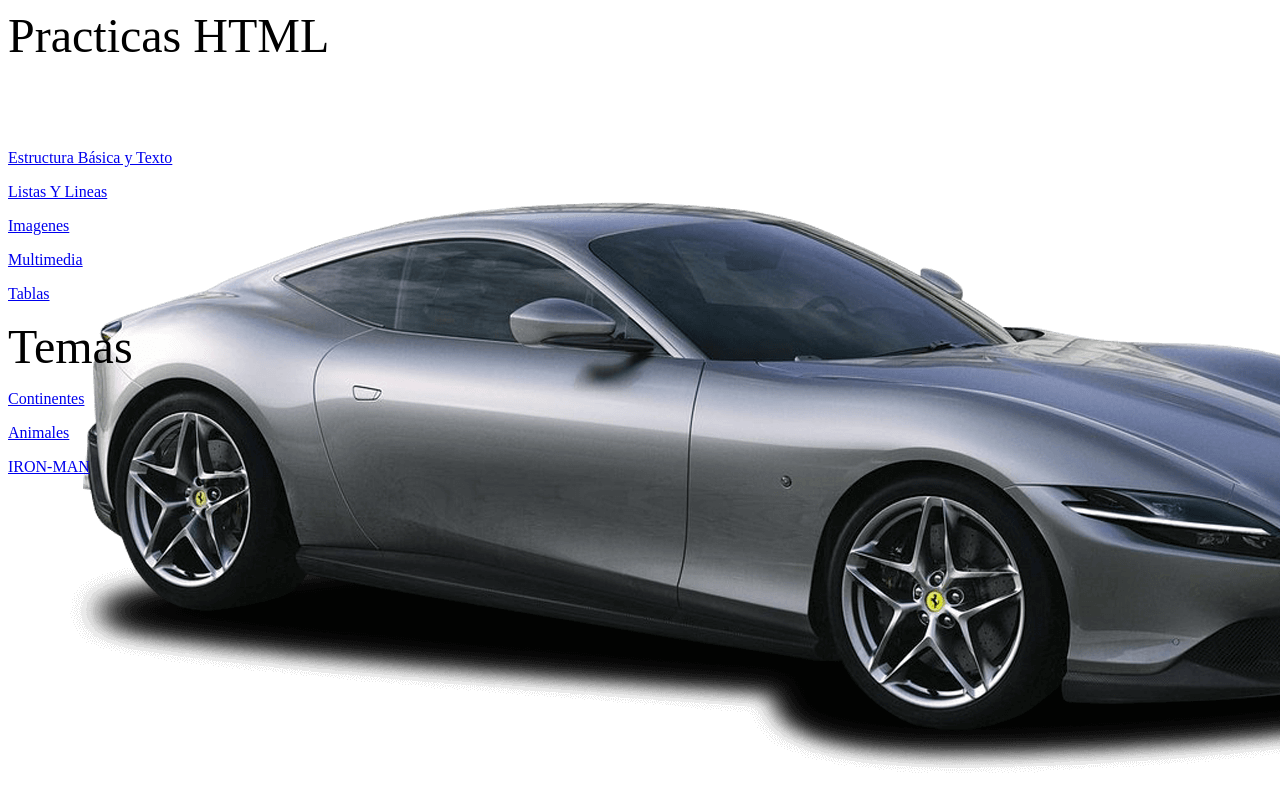
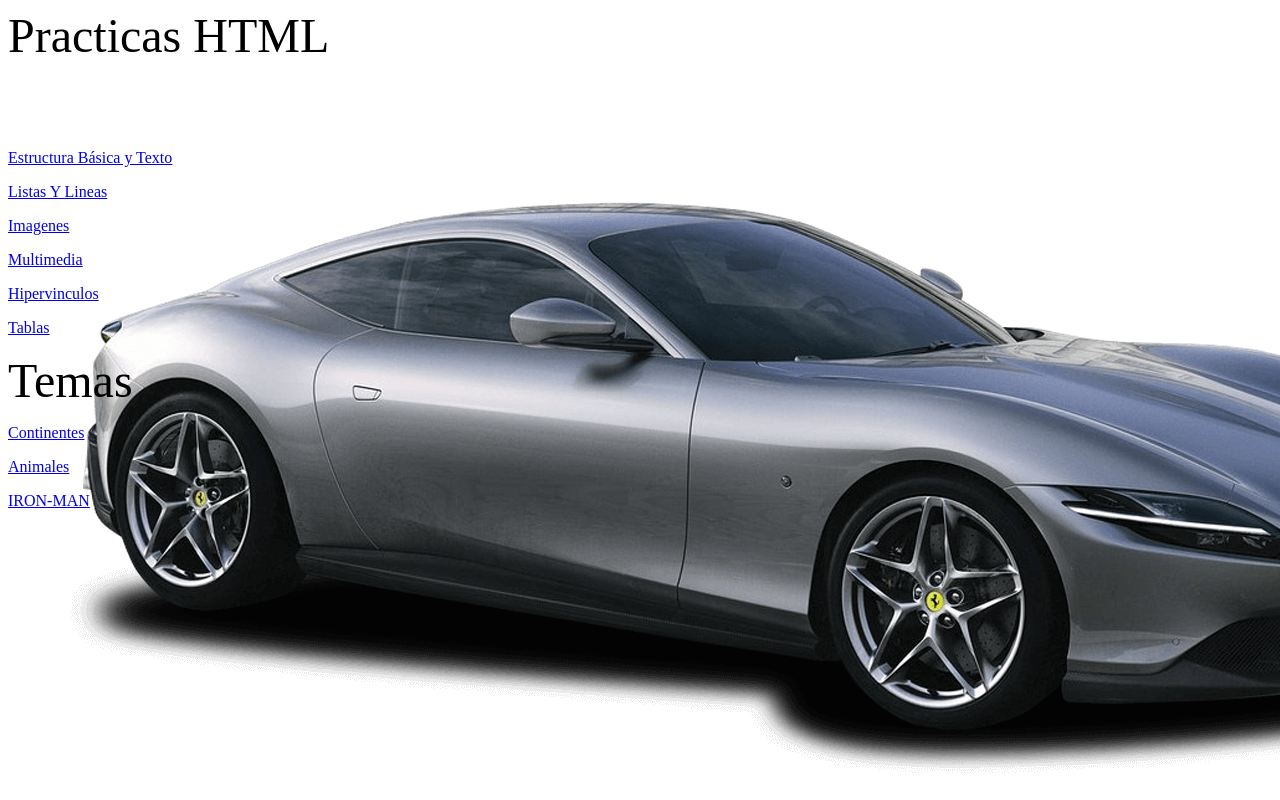
Before and after one commit to Alejandro-BA/Alejandro-BA.github.io, a plain HTML site: page index.html in a window 1280 px wide. Drawn offline with Linux system fonts and the light colour scheme.

Commit message:
Update index.html

```diff
--- a/index.html
+++ b/index.html
@@ -10,6 +10,7 @@
 <p aling="rigth"><a href="listas y lineas.html"  target="Principal"> Listas Y Lineas </a></p>
 <p aling="rigth"><a href="imagenes.html"  target="Principal"> Imagenes </a></p>
 <p aling="rigth"><a href="multimedia.html"  target="Principal"> Multimedia </a></p>
+<p aling="rigth"><a href="hipervinculos.html"  target="Principal"> Hipervinculos </a></p>
 <p aling="rigth"><a href="tablas.html"  target="Principal"> Tablas </a></p>
 
 <font size=7 face=Bookman old style>Temas</font><br>
```
